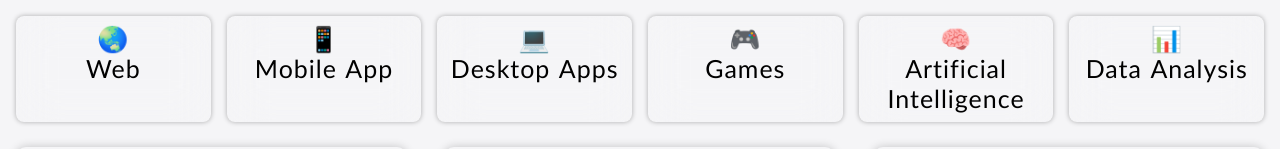
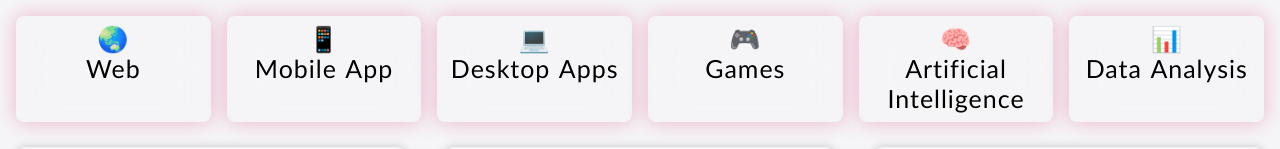
Before and after one commit to Atharvaa99/Showcase-Pro, a plain HTML site: page index.html in a window 1280 px wide. Shown: the top 149 px of the page. Drawn offline with Linux system fonts and the light colour scheme.

Commit message:
phase 2 complete

```diff
--- a/index.html
+++ b/index.html
@@ -10,27 +10,27 @@
     <div class="container">
     <header>
         <div class="filter-nav">
-            <div class="filter-button">
+            <div class="filter-button glow">
                 <input type="checkbox" id="web" style="display: none;">
                 <label for="web" class="filter-label">🌏 <br>Web</label>
             </div>
-            <div class="filter-button">
+            <div class="filter-button glow">
                 <input type="checkbox" id="mobile-app" style="display: none;">
                 <label for="mobile-app" class="filter-label">📱 <br>Mobile App</label>
             </div>
-            <div class="filter-button">
+            <div class="filter-button glow">
                 <input type="checkbox" id="desktop-App" style="display: none;">
                 <label for="desktop-App" class="filter-label">💻 <br>Desktop Apps</label>
             </div>
-            <div class="filter-button">
+            <div class="filter-button glow">
                 <input type="checkbox" id="games" style="display: none;">
                 <label for="games" class="filter-label">🎮 <br>Games</label>
             </div>
-            <div class="filter-button">
+            <div class="filter-button glow">
                 <input type="checkbox" id="ai" style="display: none;">
                 <label for="ai" class="filter-label">🧠 <br>Artificial Intelligence</label>
             </div>
-            <div class="filter-button">
+            <div class="filter-button glow">
                 <input type="checkbox" id="data-A" style="display: none;">
                 <label for="data-A" class="filter-label">📊 <br>Data Analysis</label>
             </div>
--- a/styles.css
+++ b/styles.css
@@ -1,108 +1,153 @@
 /* Self Aware Containers*/
-@container layout (max-width:700px){
-    .card{
+@container layout (max-width:700px) {
+    .card {
         flex-direction: column;
         gap: 1rem;
         padding: 1.2rem;
     }
-    .card h2{
-        font-size: clamp(1.2rem,2.5cqi,1.4rem);
+
+    .card h2 {
+        font-size: clamp(1.2rem, 2.5cqi, 1.4rem);
     }
-    .card h4{
+
+    .card h4 {
         font-size: 0.7rem;
         padding: 0.2rem 0.6rem;
     }
 }
-@container layout (max-width:500px){
-    .card{
+
+@container layout (max-width:500px) {
+    .card {
         aspect-ratio: unset;
         min-height: 240px;
     }
 }
-@container layout (min-width:700px) and (max-width:1000px){
-    .card-wrapper{
+
+@container layout (min-width:700px) and (max-width:1000px) {
+    .card-wrapper {
         grid-template-columns: repeat(2, 1fr) !important;
-        gap: clamp(1rem,2cqi,2rem);
+        gap: clamp(1rem, 2cqi, 2rem);
     }
-    .card{
+
+    .card {
         padding: clamp(1rem, 2.5cqi, 1.5rem);
     }
-    .card h2{
-        font-size: clamp(1.3rem,2.5cqi,2.3rem);
+
+    .card h2 {
+        font-size: clamp(1.3rem, 2.5cqi, 2.3rem);
     }
-    .card h4{
-        font-size: clamp(0.4rem,2.2cqi,1rem);
+
+    .card h4 {
+        font-size: clamp(0.4rem, 2.2cqi, 1rem);
     }
-    .filter-button{
-        width: clamp(8rem,6cqi,10rem);
-        font-size: clamp(0.8rem, 2cqi,1.2rem);
+
+    .filter-button {
+        width: clamp(8rem, 6cqi, 10rem);
+        font-size: clamp(0.8rem, 2cqi, 1.2rem);
     }
 }
 
-body{
+body {
     background-color: #f5f5f7;
-    font-family:'Trebuchet MS', 'Lucida Sans Unicode', 'Lucida Grande', 'Lucida Sans', Arial, sans-serif;
+    font-family: 'Trebuchet MS', 'Lucida Sans Unicode', 'Lucida Grande', 'Lucida Sans', Arial, sans-serif;
     letter-spacing: 1px;
     line-height: 1.2;
     word-spacing: 2px;
     margin: 0;
 }
-.container{
+
+.container {
     container-type: inline-size;
     container-name: layout;
-    padding: clamp(0.5rem,2cqi,1rem);
+    padding: clamp(0.5rem, 2cqi, 1rem);
     min-height: max-content;
     height: 100vh;
 }
 
 /* Filter */
-.filter-nav{
+.filter-nav {
     display: flex;
     flex-direction: row;
-    justify-content:space-between;
-    font-size: clamp(0.9rem,2cqi,2.5rem);
-    gap: clamp(0.4rem,2cqi,1rem);
+    justify-content: space-between;
+    font-size: clamp(0.9rem, 2cqi, 2.5rem);
+    gap: clamp(0.4rem, 2cqi, 1rem);
     text-align: center;
 }
-.filter-button{
-    width: clamp(12rem,8cqi,14rem);
-    padding: clamp(0.3rem,2cqi,0.5rem);
+
+.filter-button {
+    width: clamp(12rem, 8cqi, 14rem);
+    padding: clamp(0.3rem, 2cqi, 0.5rem);
     height: auto;
     border-radius: 8px;
     box-shadow: 0 0 5px rgba(0, 0, 0, 0.3);
-    transition: all 0.5s ease-out;
+    transition: transform 0.2s ease-out, box-shadow 0.3s ease;
+    cursor: pointer;
     backdrop-filter: blur(20px);
 }
-.filter-button:hover{
-    box-shadow: 0 0 10px rgb(230, 135, 176,1) ;
+
+.filter-button:hover {
+    box-shadow: 0 0 10px rgb(230, 135, 176, 1);
     transform: scale(1.03);
 }
+
+.filter-button:active {
+    transform: scale(0.96);
+    box-shadow: 0 0 10px rgba(230, 135, 175, 0.5);
+}
+.glow{
+    animation: auraPulse 2s ease-in-out infinite;
+}
+.filter-button:has(input:checked) {
+    background: rgba(230,135,175,0.1);
+    box-shadow: 0 0 15px rgba(230, 135, 175, 0.6);
+    border: 2px solid rgba(230, 135, 175);
+    transform: scale(1.03);
+}
+
+
 /* Card Grid */
- .card-wrapper{
-    margin-top: clamp(1rem,2cqi,2rem);
+.card-wrapper {
+    margin-top: clamp(1rem, 2cqi, 2rem);
     display: grid;
-    grid-template-columns: repeat(auto-fit, minmax(clamp(220px,30cqi,360px), 1fr));
+    grid-template-columns: repeat(auto-fit, minmax(clamp(220px, 30cqi, 360px), 1fr));
     gap: clamp(2rem, 3cqi, 3rem);
 }
- .card img{
-    width: clamp(12rem,10cqi,18rem);
-    height: clamp(8rem,8cqi,16rem);
+
+.card img {
+    width: clamp(12rem, 10cqi, 18rem);
+    height: clamp(8rem, 8cqi, 16rem);
     border-radius: 10px;
     box-shadow: 0 0 5px rgba(0, 0, 0, 0.2);
 }
- .card{
+
+.card {
     box-shadow: 0 0 10px rgba(0, 0, 0, 0.2);
     border-radius: 10px;
     min-height: 320px;
-    padding: clamp(1rem,3cqi,2rem) ;
+    padding: clamp(1rem, 3cqi, 2rem);
     display: flex;
     flex-direction: column;
     align-items: center;
     transition: all 0.5s ease;
     will-change: transform, box-shadow;
 }
- .card:hover{
-    transform: translateY(2%) translateX(2%) scale(1.02) ;
+
+@media (hover: hover) {
+    .card:hover {
+        transform: translateY(2%) scale(1.02);
         z-index: 2;
         box-shadow: 0 0 20px rgba(0, 0, 0, 0.2);
     }
+}
+
+@keyframes auraPulse {
+    0%{
+        box-shadow: 0 0 10px rgba(230, 135, 175, 0.3);
+    }
+    50%{
+        box-shadow: 0 0 20px rgba(230, 135, 175, 0.6);
+    }
+    100%{
+        box-shadow: 0 0 10px rgba(230, 135, 175, 0.3);
+    }
+}
```
Lines whose indentation alone changed are shown as unchanged.
